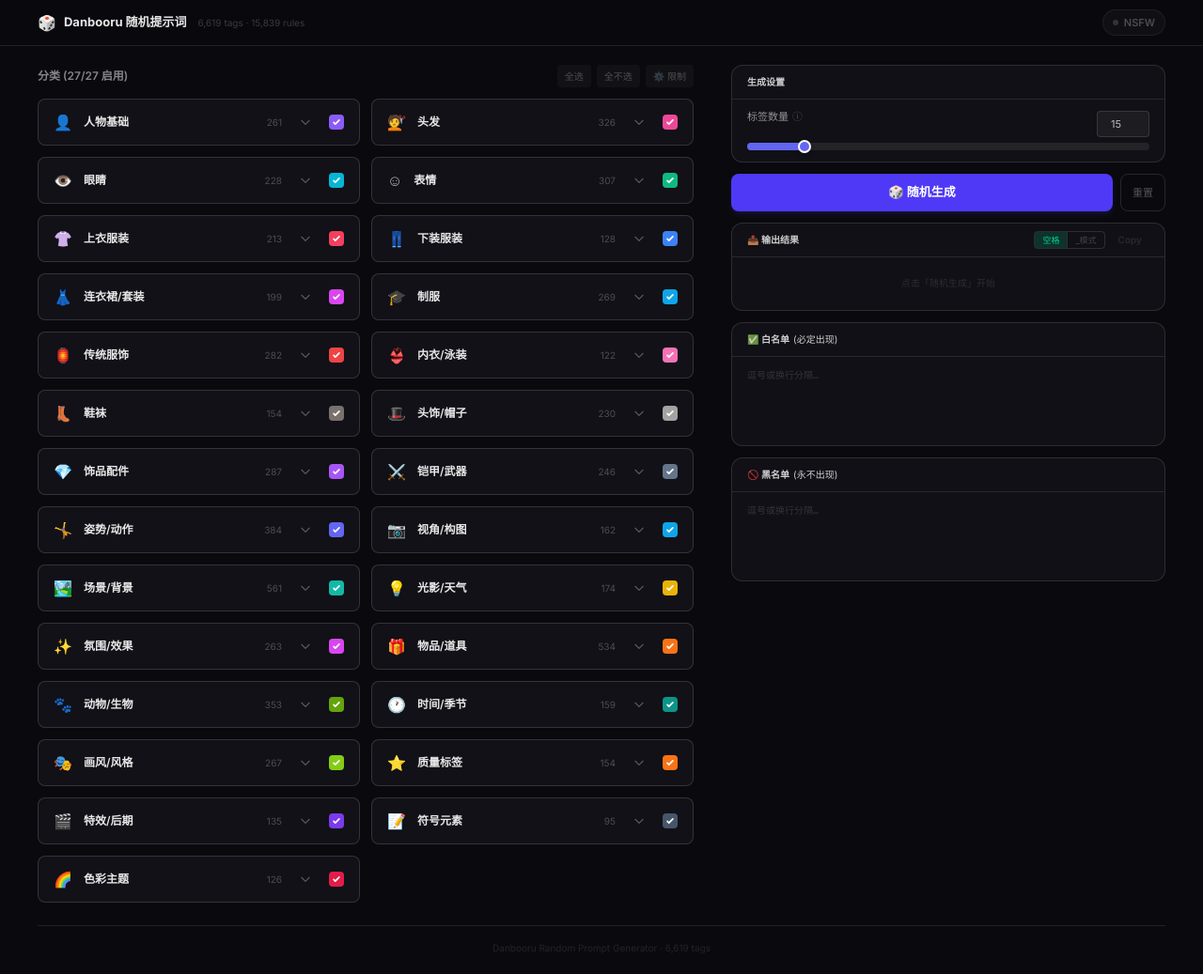
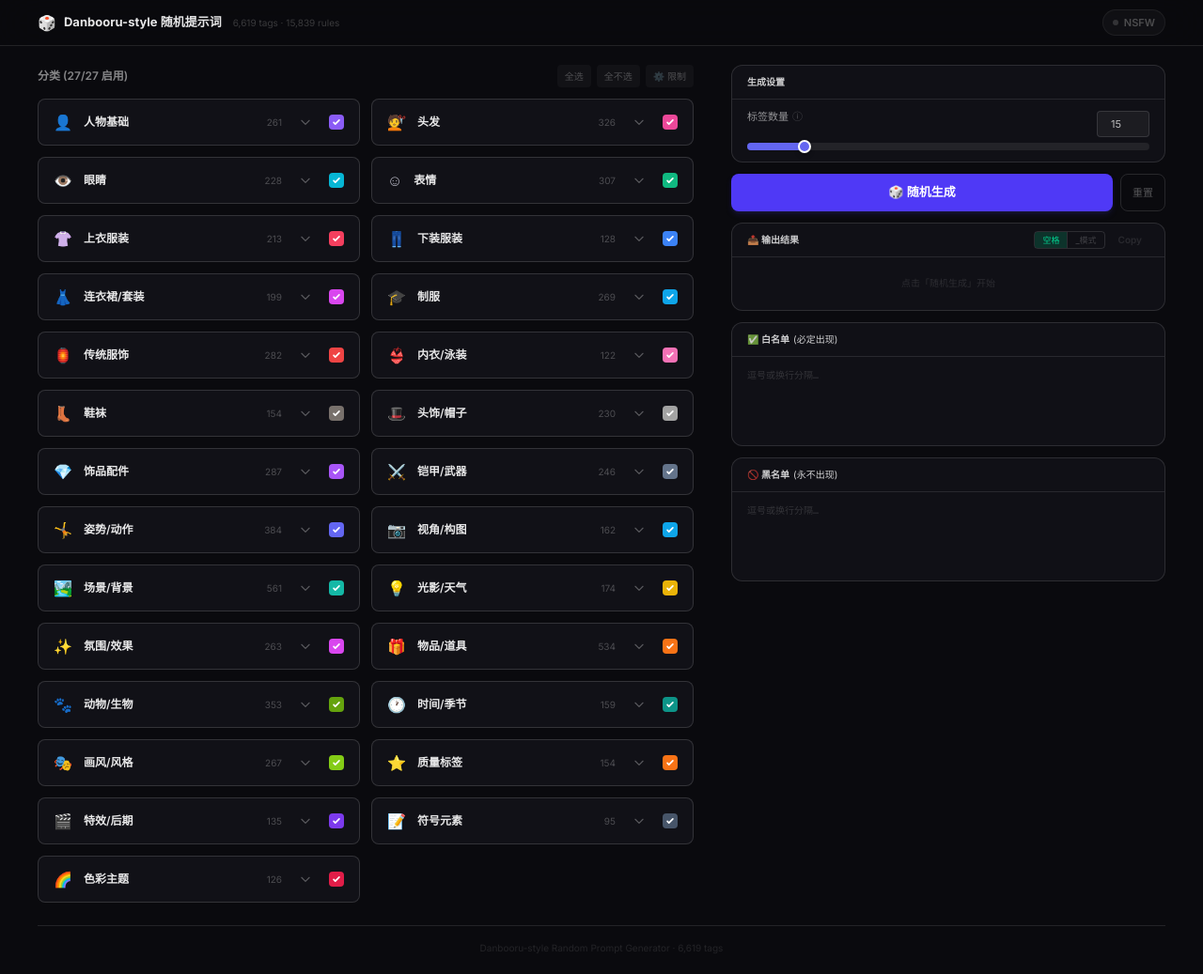
Before and after one commit to nameless1296/random-prompt-generator, a React (Vite) app: page / in a window 1280 px wide. Shown: the whole page at 94% size. Built offline with nearby package versions, Linux system fonts and the light colour scheme.

Commit message:
update title name

```diff
--- a/index.html
+++ b/index.html
@@ -3,7 +3,7 @@
   <head>
     <meta charset="UTF-8" />
     <meta name="viewport" content="width=device-width, initial-scale=1.0" />
-    <title>Danbooru 随机提示词生成器 | Random Prompt Generator</title>
+    <title>Danbooru-style 随机提示词生成器 | Random Prompt Generator</title>
     <link rel="preconnect" href="https://fonts.googleapis.com">
     <link rel="preconnect" href="https://fonts.gstatic.com" crossorigin>
     <link href="https://fonts.googleapis.com/css2?family=Inter:wght@300;400;500;600;700&family=Noto+Sans+SC:wght@300;400;500;600;700&display=swap" rel="stylesheet">
--- a/src/App.tsx
+++ b/src/App.tsx
@@ -301,7 +301,7 @@ export default function App() {
         <div className="max-w-[1480px] mx-auto px-5 sm:px-6 lg:px-8 xl:px-10 h-12 flex items-center justify-between">
           <div className="flex items-center gap-2">
             <span className="text-base">🎲</span>
-            <span className="text-[13px] font-bold text-white/90">Danbooru 随机提示词</span>
+            <span className="text-[13px] font-bold text-white/90">Danbooru-style 随机提示词</span>
             <span className="text-[10px] text-white/20 hidden md:inline ml-1">{totalN.toLocaleString()} tags · {TOTAL_RULES.toLocaleString()} rules</span>
           </div>
           <button onClick={() => setNsfw(n => !n)}
@@ -536,7 +536,7 @@ export default function App() {
           </div>
         </div>
         <footer className="mt-6 pt-4 text-center" style={{ borderTop: '1px solid rgba(255,255,255,.10)' }}>
-          <p className="text-[10px] text-white/10">Danbooru Random Prompt Generator · {totalN.toLocaleString()} tags</p>
+          <p className="text-[10px] text-white/10">Danbooru-style Random Prompt Generator · {totalN.toLocaleString()} tags</p>
         </footer>
       </div>
     </div>
```
